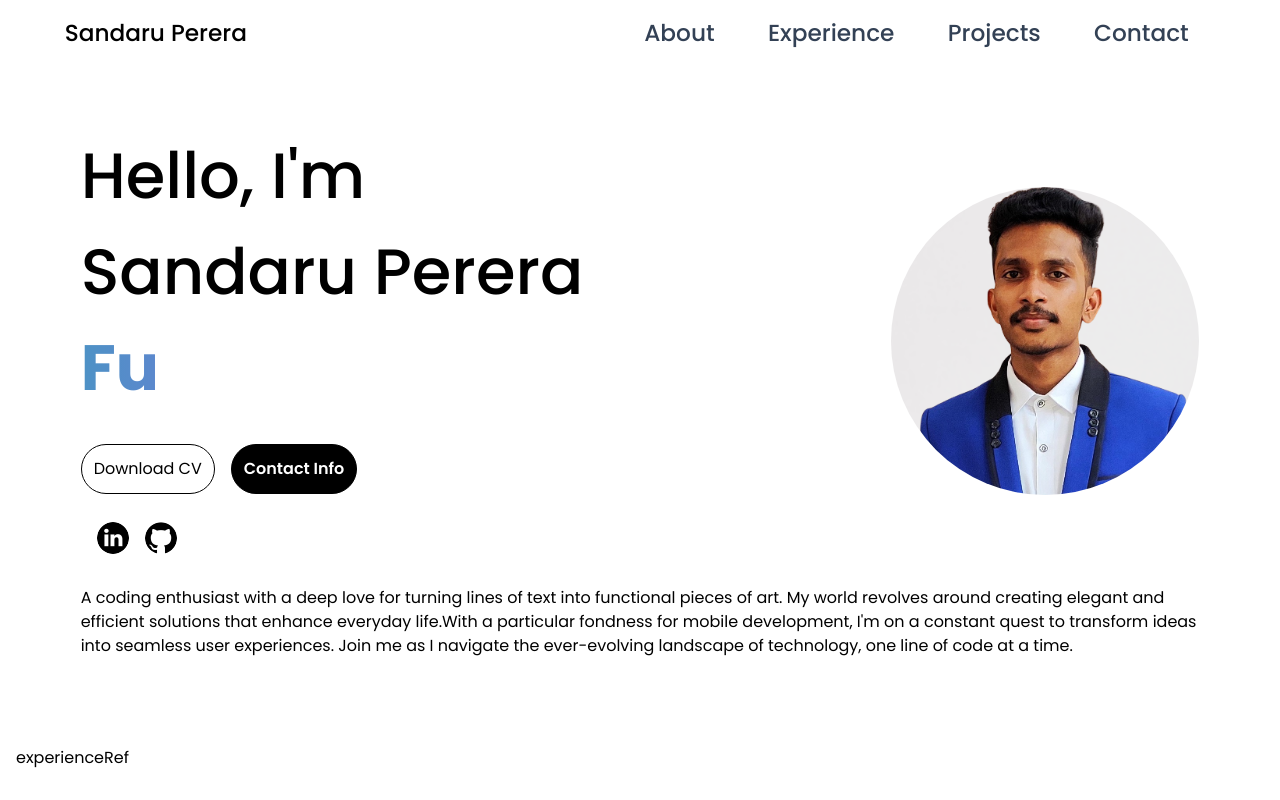
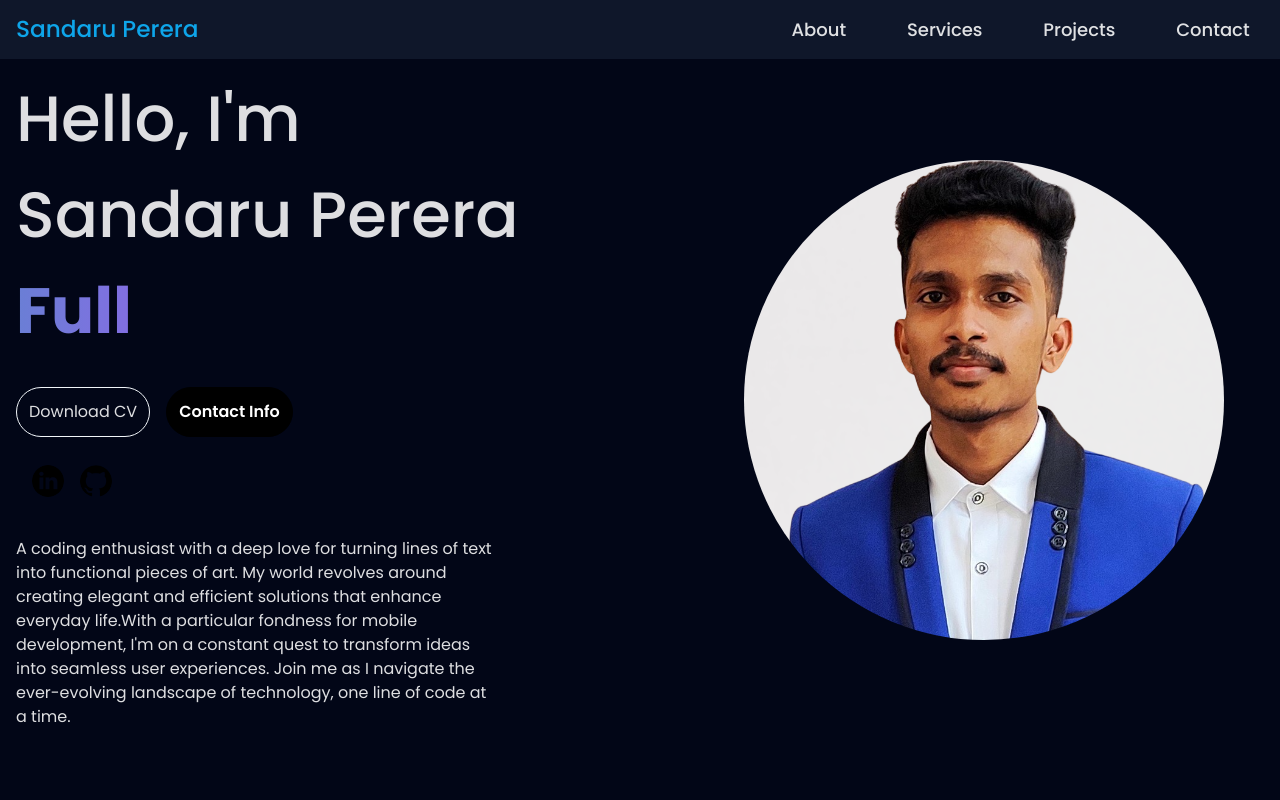
Before and after one commit to ViperXD99/MyPortfolio, a React (Vite) app: page / in a window 1280 px wide. Shown: the top 800 px of the page. Built offline with nearby package versions, Linux system fonts and the light colour scheme.

Commit message:
Projects and Services sections

```diff
--- a/src/App.jsx
+++ b/src/App.jsx
@@ -1,34 +1,31 @@
 import React, { useRef , useEffect } from "react";
-import { Navbar, Hero, About } from "./components";
+import { Navbar, Hero, Projects, Services } from "./components";
 
 
 const App = () => {
 
 
   const aboutRef = useRef(null);
-  const experienceRef = useRef(null);
+  const servicesRef = useRef(null);
   const projectsRef = useRef(null);
   const contactRef = useRef(null);
 
   return (
-    <main className="m-4 relative">
+    <main className="relative px-4">
       <Navbar
         aboutRef={aboutRef}
-        experienceRef={experienceRef}
+        servicesRef={servicesRef}
         projectsRef={projectsRef}
         contactRef={contactRef}
       />
-      <section className="">
+      <section ref={aboutRef}>
         <Hero />
       </section>
-      <section ref={aboutRef}>
-       <About/>
+      <section ref={servicesRef} className="bg-slate-900">
+        <Services/>
       </section>
-      <section ref={experienceRef} className="py-20">
-        <p>experienceRef</p>
-      </section>
-      <section ref={projectsRef} className="py-20">
-        <p>projectsRef</p>
+      <section ref={projectsRef} className="bg-slate-900 mt-6">
+        <Projects/>
       </section>
       <section ref={contactRef} className="py-20">
         <p>contactRef</p>
--- a/src/components/About.jsx
+++ /dev/null
@@ -1,19 +0,0 @@
-import React,{useEffect} from "react";
-import { about } from "../constants";
-import AOS from 'aos';
-import 'aos/dist/aos.css';
-const About = () => {
-  //AOS used for card fadeup effect check their site for more details
-    useEffect(()=>{
-        AOS.init({duration:1200})
-      })
-  return (
-    <div className="flex items-center justify-center bg-cover px-clamp-padding mx-auto p-2 mt-4">
-      <div className="flex flex-col " data-aos="fade-up">
-        <p className=" mt-2">{about.description}</p>
-      </div>
-    </div>
-  );
-};
-
-export default About;
--- a/src/components/Hero.jsx
+++ b/src/components/Hero.jsx
@@ -1,11 +1,15 @@
-import React from "react";
+import React, { useEffect } from "react";
+import { about } from "../constants";
+import AOS from "aos";
 import profile from "../assets/profile.png";
 import linkedin from "../assets/linkedin.png";
 import github from "../assets/github.png";
 import TypeWriterEffect from "./TypeWriterEffect";
 
-
 const Hero = () => {
+  useEffect(() => {
+    AOS.init({ duration: 1200 });
+  });
   const handleImageClick = () => {
     // Navigate to the desired web page
     window.location.href = "https://github.com/ViperXD99";
@@ -16,23 +20,37 @@ const Hero = () => {
       "https://www.linkedin.com/in/sandaru-perera-277668258/";
   };
   return (
-    <div className="flex flex-col items-center md:flex-row px-clamp-padding mt-[4rem] md:mt-[8rem]  scroll-smooth ">
-      <div className="flex-grow order-2 md:order-1 text-center md:text-left">
-        <p className=" text-fluid-2 font-medium">Hello, I'm</p>
-        <h1 className=" text-fluid-2 font-medium transition ease-in-out delay-150 hover:md:scale-125 duration-300 ... cursor-pointer">
+    <div className="flex flex-col justify-center items-center  md:flex-row  max-container h-screen  scroll-smooth  ">
+      <div className="flex-grow order-2 md:order-1 text-center md:text-left md:min-w-[35rem]">
+        <p className=" text-fluid-2 font-medium " data-aos="fade-right">
+          Hello, I'm
+        </p>
+        <h1
+          className=" text-fluid-2 font-medium transition ease-in-out delay-150 hover:md:scale-125 duration-300 ... cursor-pointer "
+          data-aos="fade-right"
+        >
           Sandaru Perera
         </h1>
-        <TypeWriterEffect/>
+        <TypeWriterEffect />
         <div className="flex flex-row mt-line-margin gap-4 justify-center md:justify-start ">
-          <button className="p-3 border border-black rounded-[40px]  transition ease-in-out delay-150 hover:md:scale-110 duration-300 ...">
+          <button
+            className="p-3 border border-slate-100 rounded-[40px] hover:text-sky-500 hover:border-sky-500"
+            data-aos="fade-right"
+          >
             Download CV
           </button>
-          <button className="p-3 border border-black rounded-[40px]  font-semibold bg-black text-white transition ease-in-out delay-150 hover:md:scale-110 duration-300 ...">
+          <button
+            className="p-3 border border-black rounded-[40px]  font-semibold bg-black text-white hover:text-sky-500"
+            data-aos="fade-left"
+          >
             Contact Info
           </button>
         </div>
         <div className="flex flex-row mt-line-margin gap-4 justify-center md:justify-start + ml-4">
-          <div className=" rounded-full w-[2rem] h-[2rem] overflow-hidden object-cover cursor-pointer">
+          <div
+            className=" rounded-full w-[2rem] h-[2rem] overflow-hidden object-cover cursor-pointer"
+            data-aos="fade-up"
+          >
             <img
               src={linkedin}
               alt="Linkedin Icon"
@@ -40,7 +58,10 @@ const Hero = () => {
               onClick={handleImageClick2}
             />
           </div>
-          <div className=" rounded-full w-[2rem] h-[2rem] overflow-hidden object-cover cursor-pointer">
+          <div
+            className=" rounded-full w-[2rem] h-[2rem] overflow-hidden object-cover cursor-pointer"
+            data-aos="fade-up"
+          >
             <img
               src={github}
               alt="Github Icon"
@@ -49,9 +70,15 @@ const Hero = () => {
             />
           </div>
         </div>
+        <div className="mt-10 w-text-box" data-aos="fade-up">
+          <p>{about.description}</p>
+        </div>
       </div>
 
-      <div className=" rounded-full w-pro-pic-width h-pro-pic-height overflow-hidden object-cover ml-navbar-item-margin flex-shrink order-1 md:order-2">
+      <div
+        className=" rounded-full w-[10rem] h-[10rem] md:w-pro-pic-width md:h-pro-pic-height overflow-hidden object-cover ml-navbar-item-margin md:mr-10 flex-shrink order-1 md:order-2"
+        data-aos="fade-left"
+      >
         <img
           src={profile}
           alt="Sandaru"
--- a/src/components/Navbar.jsx
+++ b/src/components/Navbar.jsx
@@ -1,34 +1,35 @@
 import React, { useRef } from "react";
 
-const Navbar = ({ aboutRef, experienceRef, projectsRef, contactRef }) => {
-
+const Navbar = ({ aboutRef, servicesRef, projectsRef, contactRef }) => {
   const scrollToRef = (ref) => {
     if (ref.current) {
       ref.current.scrollIntoView({ behavior: "smooth" });
     }
   };
   return (
-    <div className="fixed top-0 left-0 right-0 flex flex-row py-4 backdrop-blur-sm text-18px-32px px-clamp-padding">
-      <h1 className="font-medium md:mr-10 sticky left-4 whitespace-nowrap ">
+    <div className="fixed top-0 left-0 right-0 bg-slate-900">
+      <div className=" flex flex-row  text-18px-32px  items-center max-container">
+        <h1 className="font-medium md:mr-10 sticky left-4 whitespace-nowrap text-sky-500">
           Sandaru Perera
         </h1>
         <nav className="md:ml-32 lg:ml-auto invisible lg:visible whitespace-nowrap ">
           {[
             ["About", aboutRef],
-          ["Experience", experienceRef],
+            ["Services", servicesRef],
             ["Projects", projectsRef],
             ["Contact", contactRef],
           ].map(([title, ref]) => (
             <button
               key={title}
               onClick={() => scrollToRef(ref)}
-            className="rounded-lg mx-navbar-item-margin text-slate-700 font-medium hover:bg-slate-100 hover:text-slate-900 text-center"
+              className=" text-[18px] rounded-lg mx-navbar-item-margin font-medium hover:text-sky-500 text-center p-4"
             >
               {title}
             </button>
           ))}
         </nav>
       </div>
+    </div>
   );
 };
 
--- /dev/null
+++ b/src/components/Services.jsx
@@ -0,0 +1,39 @@
+import React ,{useEffect} from "react";
+import { services } from "../constants";
+import AOS from "aos";
+
+const Services = () => {
+    useEffect(() => {
+        AOS.init({ duration: 1200 });
+      });
+  return (
+    <section
+      id="services"
+      className="max-container flex box-border flex-col items-center justify-top md:py-14 py-6 mb-6 md:mb-0  bg-slate-900 md:h-[50vh]  "
+    >
+      <div className="text-18px-48px font-black">
+        <p data-aos="fade-up">
+          My
+          <span> </span>
+          <span className=" animate-text bg-gradient-to-r from-teal-500 via-purple-500 to-orange-500 bg-clip-text text-transparent font-black">Services</span>
+        </p>
+      </div>
+      <div
+        className="  grid md:grid-cols-3 sm:grid-cols-2 grid-cols-1 sm:gap-10 mt:2 md:mt-10 + px-6 "
+        data-aos="fade-up"
+      >
+        {services.map((service) => (
+          <div
+            key={service.key}
+            className=" flex flex-1 mx-6 md:mx-0 flex-col p-4 border border-gray-500 bg-slate-900 mt-4 rounded-xl transition ease-in-out delay-150 hover:md:scale-110 hover:border-sky-500 duration-300 ... cursor-pointer "
+          >
+            <p className="text-2xl animate-text bg-gradient-to-r from-slate-600 via-slate-400 to-sky-500  bg-clip-text text-transparent font-black text-center">{service.title}</p>
+            <p className="text-lg text-gray-500 mt-4 px-4 text-justify">{service.body}</p>
+          </div>
+        ))}
+      </div>
+    </section>
+  );
+};
+
+export default Services;
--- a/src/components/TypeWriterEffect.jsx
+++ b/src/components/TypeWriterEffect.jsx
@@ -4,7 +4,7 @@ const TypeWriterEffect = () => {
 
     const strings = ['UI/UX Designer', 'Full Stack Developer']
   return (
-    <div className=' text-fluid-2 animate-text bg-gradient-to-r from-teal-500 via-purple-500 to-orange-500 bg-clip-text text-transparent font-black '>
+    <div className=' text-fluid-2 animate-text bg-gradient-to-r from-teal-500 via-purple-500 to-orange-500 bg-clip-text text-transparent font-black whitespace-nowrap'>
         <TypeWriter
           options={{
             strings: strings,
--- a/src/components/index.js
+++ b/src/components/index.js
@@ -1,4 +1,5 @@
 export {default as  Navbar } from './Navbar';
 export {default as Hero } from './Hero'
 export {default as TypeWriterEffect } from './TypeWriterEffect'
-export {default as About } from './About'
+export {default as Projects } from './Projects'
+export {default as Services } from './Services'
--- a/src/index.css
+++ b/src/index.css
@@ -1,9 +1,22 @@
 @tailwind base;
 @tailwind components;
 @tailwind utilities;
+
+:root{
+  color-scheme: light dark;
+  background-color: #020617;
+  color: rgba(255, 255, 255, 0.87);
+
+}
 
 @layer base {
   html {
     font-family: Poppins;
   }
 }
+@layer components {
+  .max-container{
+    max-width: 1440px;
+    margin: 0 auto;
+  }
+}
--- a/tailwind.config.js
+++ b/tailwind.config.js
@@ -6,10 +6,6 @@ export default {
   ],
   theme: {
     extend: {
-      'tablet': '640px',
-      'laptop': '1024px',
-      'desktop': '1280px',
-      'larger-desktop': '1440px',
       fontFamily: {
         poppins: ['Poppins', 'sans-serif'],
       },
@@ -17,6 +13,8 @@ export default {
         'fluid-1': 'clamp(1.50rem, calc(0.63rem + 4.35vw), 4.00rem)',
         'fluid-2': 'clamp(1.13rem, calc(0.13rem + 5.00vw), 4.00rem)',
         '18px-32px': 'clamp(1.13rem, calc(1.02rem + 0.54vw), 1.50rem)',
+        '14px-18px': 'clamp(0.88rem, calc(1.21rem + -0.43vw), 1.13rem)',
+        '18px-48px': 'clamp(1.13rem, calc(0.86rem + 1.34vw), 3.00rem)',
       },
       padding: {
        // 'clamp-padding': 'clamp(1.13rem, calc(-3.70rem + 24.11vw), 18.00rem)',
@@ -24,14 +22,20 @@ export default {
 
       },
       margin:{
-        'navbar-item-margin': 'clamp(0.63rem, calc(-0.95rem + 3.27vw), 2.00rem)',
+        'navbar-item-margin': 'clamp(0.63rem, calc(0.54rem + 0.45vw), 1.25rem)',
         'line-margin': 'clamp(1.25rem, calc(0.97rem + 0.96vw), 2.50rem)',
       },
       width:{
-        'pro-pic-width': 'clamp(12.50rem, calc(8.51rem + 13.43vw), 30.00rem)',
+        'pro-pic-width': 'clamp(20.00rem, calc(16.52rem + 17.39vw), 30.00rem)',
+        'text-box': 'clamp(16.25rem, calc(11.71rem + 22.68vw), 48.00rem)',
+        'card-width': 'clamp(16.25rem, calc(15.89rem + 1.79vw), 18.75rem)',
+        'grid-width': 'clamp(16.25rem, calc(1.43rem + 74.11vw), 120.00rem)',
       },
       height:{
-        'pro-pic-height': 'clamp(12.50rem, calc(8.51rem + 13.43vw), 30.00rem)',
+        'pro-pic-height': 'clamp(20.00rem, calc(16.52rem + 17.39vw), 30.00rem)',
+      },
+      gap:{
+        'line-gap': 'clamp(1.25rem, calc(0.97rem + 0.96vw), 2.50rem)',
       },
       //animation for the type writer text
       animation: {
```
Also changed, not shown: src/components/Projects.jsx (added, +40 -0 lines), src/constants/index.js (+16 -0 lines), 1 other file (tests, documents, lock files or other folders). Lines whose indentation alone changed are shown as unchanged.
